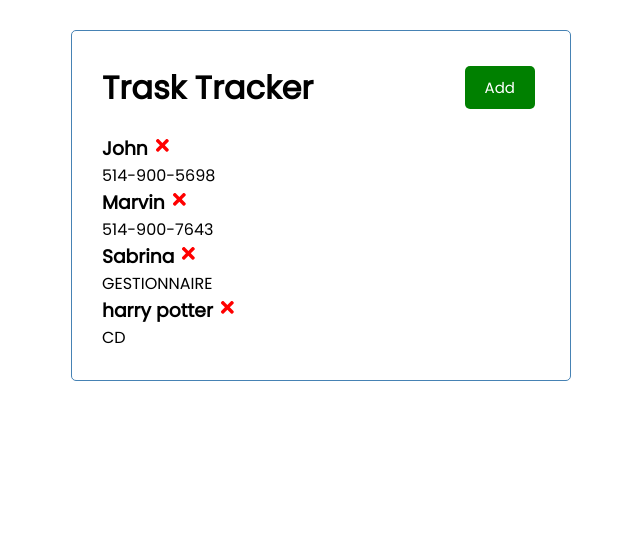
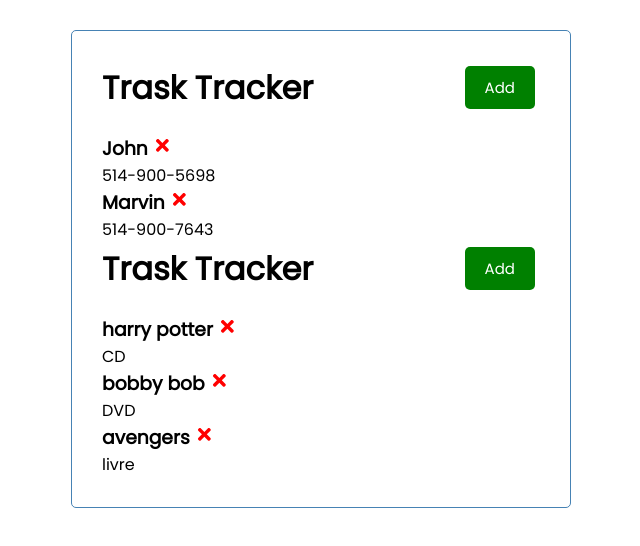
Before and after one commit to 2033162/TP4_Biblio_Lina_Lacroix, a React (Create React App) app: page / in a window 1280 px wide. Shown: the top 546 px of the page, without its empty margins (319-959 px from the left). Built offline with nearby package versions, Linux system fonts and the light colour scheme.

Commit message:
modification du App.js pour faire les appels dans le return

```diff
--- a/src/App.js
+++ b/src/App.js
@@ -2,9 +2,9 @@ import {useState} from 'react'
 import './App.css';
 import Header from "./components/header";
 import Clients from "./components/client/Clients";
-import Employes from "./components/employe/Employes";
 import Documents from "./components/document/Documents";
 import AddClient from "./components/client/AddClient";
+import AddDocument from "./components/document/AddDocument";
 
 function App() {
 
@@ -45,6 +45,8 @@ function App() {
         setClients(clients.filter((client) => client.id !== id))
     }
 
+    const [showAddDocument, setShowAddDocument] = useState(false)
+
     const [documents, setDocuments] = useState(
         [
             {
@@ -54,34 +56,60 @@ function App() {
                 titre: "harry potter",
                 auteur: "JK. Rolling",
                 editeur: "maison edition",
-                anneePublication: 2000,
-                nbrExemplaire: 3,
+                anneePublication: "2000",
+                nbrExemplaire: "3",
+            },
+            {
+                id: 2,
+                etatDocument: "ENDOMMAGE",
+                genreDocument: "DVD",
+                titre: "bobby bob",
+                auteur: "lilo lee",
+                editeur: "edition bop",
+                anneePublication: "2018",
+                nbrExemplaire: "5",
+            },
+            {
+                id: 3,
+                etatDocument: "EMPRUNTE",
+                genreDocument: "livre",
+                titre: "avengers",
+                auteur: "Josh whedon",
+                editeur: "marvel",
+                anneePublication: "2020",
+                nbrExemplaire: "2",
             }
         ]
     )
 
-    const [employes, setEmployes] = useState(
-        [
-            {
-                id: 1,
-                nom: "Sabrina",
-                prenom: "Carmier",
-                fonction: "GESTIONNAIRE",
-            }
-        ]
-    )
+    const addDocument = (document) => {
+        const id = Math.floor(Math.random() * 10000) + 1
+        const newDocument = {id, ...document}
+        setDocuments([...documents, newDocument])
+    }
+
+    const deleteDocument = (id) => {
+        setDocuments(documents.filter((document) => document.id !== id))
+    }
 
   return (
       <div className='container'>
-        <Header onAdd={() => setShowAddClient(!showAddClient)}
-        showAdd={showAddClient}/>
+        <Header onAdd={() =>
+            setShowAddClient(!showAddClient)}
+                showAdd={showAddClient}/>
           {showAddClient && <AddClient onAdd={addClient} />}
           {clients.length > 0 ?
               <Clients clients={clients}
               onDelete={deleteClient}/>
               : 'No Clients'}
-          <Employes employes={employes}/>
-          <Documents documents={documents}/>
+          <Header onAdd={() =>
+              setShowAddDocument(!showAddDocument)}
+                  showAdd={showAddDocument}/>
+          {showAddDocument && <AddDocument onAdd={addDocument} />}
+          {documents.length > 0 ?
+              <Documents documents={documents}
+              onDelete={deleteDocument} />
+              : 'No Documents'}
       </div>
   );
 }
--- a/src/components/document/AddDocument.js
+++ b/src/components/document/AddDocument.js
@@ -69,7 +69,7 @@ const AddDocument = ({onAdd}) => {
             </div>
             <div className='form-control'>
                 <label>Annee de publication</label>
-                <input type='number' placeholder='Annee de publication'
+                <input type='text' placeholder='Annee de publication'
                        value={anneePublication}
                        onChange={(e) => setAnneePublication(e.target.value)}/>
             </div>
```
